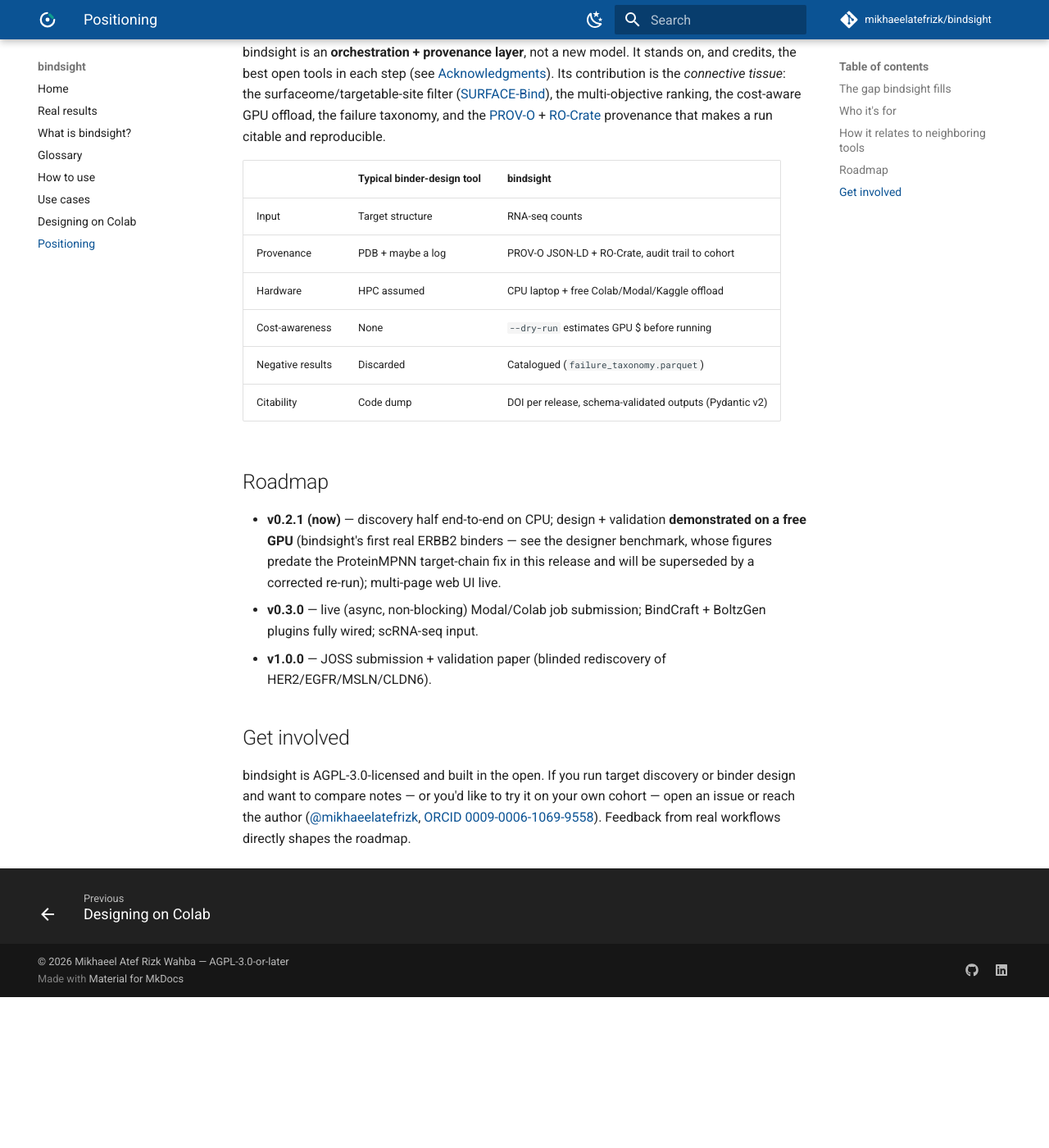
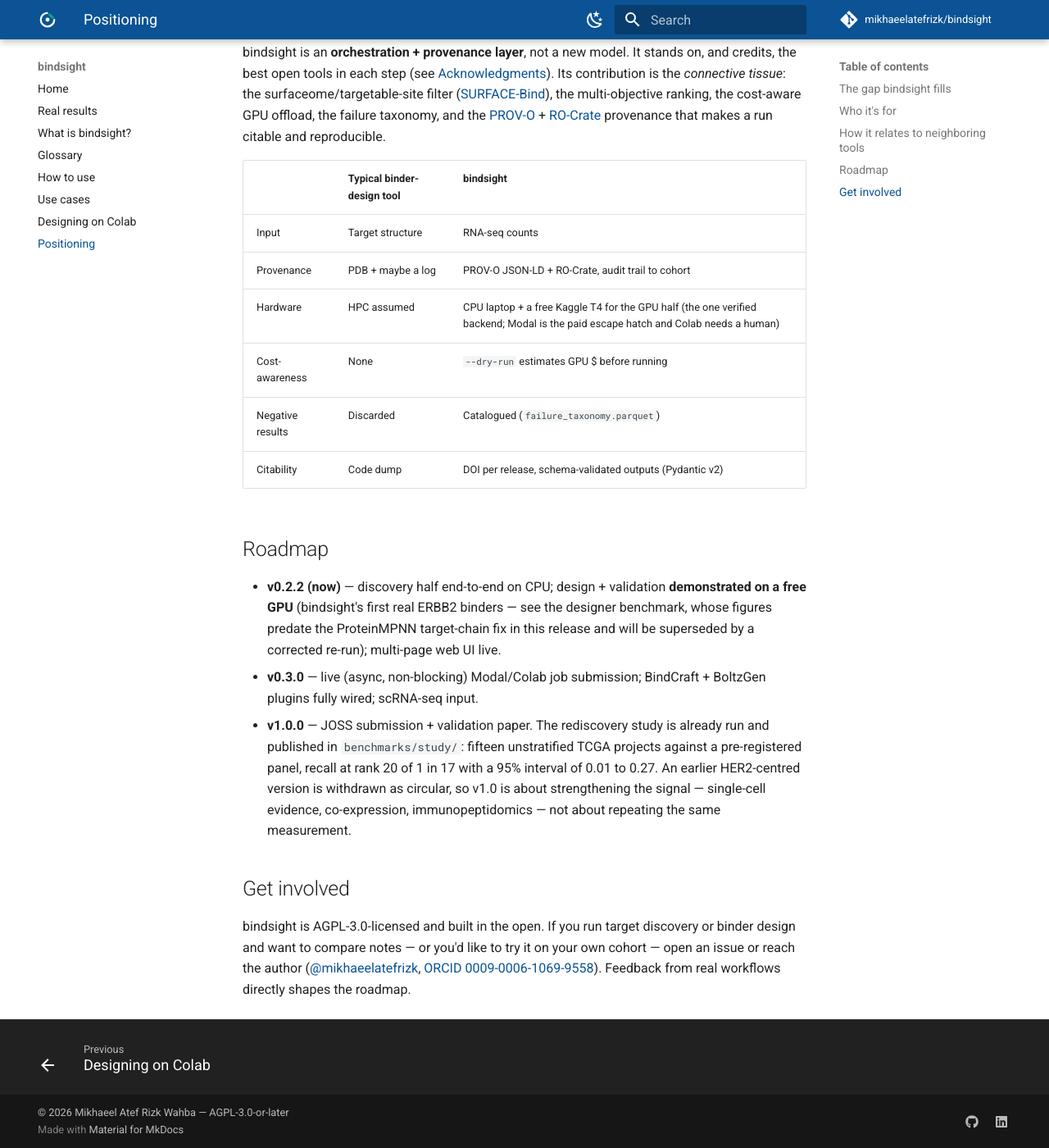
Before and after one commit to mikhaeelatefrizk/bindsight, an MkDocs documentation site: the page built from docs/positioning.md, in a window 1280 px wide and 1400 px high, scrolled down 1116 px. Shown: the whole window at 82% size. Built offline with MkDocs 1.6.1 and Material for MkDocs 9.7.7, drawn with Linux system fonts in a browser that asks for light colours; comment, search, counter and statistics services are not loaded; before the commit the page ends 2332 px from its top, so only the background shows below that.

Commit message:
docs: stop presenting three GPU backends as peers
The positioning page's comparison table still offered "free Colab/Modal/Kaggle
offload", the same framing already corrected in the README, and its roadmap
still called the current release v0.2.1 and listed the validation paper as
future work with a HER2-centred rediscovery. That study has been run, and its
HER2-centred predecessor is withdrawn as circular, so the roadmap now points at
the published numbers and describes v1.0 as strengthening the signal rather than
repeating the measurement.

The Colab how-to now says why it is the hands-on route rather than the
reproducible one: Google's API does not permit launching a free-tier notebook
from a command line, so a person has to be present. Readers who want a run
someone else can repeat are pointed at the Kaggle backend.

Co-Authored-By: Claude Opus 5 <noreply@anthropic.com>

```diff
--- a/docs/positioning.md
+++ b/docs/positioning.md
@@ -48,20 +48,25 @@ reproducible.
 |---|---|---|
 | Input | Target structure | RNA-seq counts |
 | Provenance | PDB + maybe a log | PROV-O JSON-LD + RO-Crate, audit trail to cohort |
-| Hardware | HPC assumed | CPU laptop + free Colab/Modal/Kaggle offload |
+| Hardware | HPC assumed | CPU laptop + a free Kaggle T4 for the GPU half (the one verified backend; Modal is the paid escape hatch and Colab needs a human) |
 | Cost-awareness | None | `--dry-run` estimates GPU $ before running |
 | Negative results | Discarded | Catalogued (`failure_taxonomy.parquet`) |
 | Citability | Code dump | DOI per release, schema-validated outputs (Pydantic v2) |
 
 ## Roadmap
 
-- **v0.2.1 (now)** — discovery half end-to-end on CPU; design + validation **demonstrated on a free GPU**
+- **v0.2.2 (now)** — discovery half end-to-end on CPU; design + validation **demonstrated on a free GPU**
   (bindsight's first real ERBB2 binders — see the designer benchmark, whose figures predate the
   ProteinMPNN target-chain fix in this release and will be superseded by a corrected re-run);
   multi-page web UI live.
 - **v0.3.0** — live (async, non-blocking) Modal/Colab job submission; BindCraft + BoltzGen plugins
   fully wired; scRNA-seq input.
-- **v1.0.0** — JOSS submission + validation paper (blinded rediscovery of HER2/EGFR/MSLN/CLDN6).
+- **v1.0.0** — JOSS submission + validation paper. The rediscovery study is
+  already run and published in `benchmarks/study/`: fifteen unstratified TCGA
+  projects against a pre-registered panel, recall at rank 20 of 1 in 17 with a
+  95% interval of 0.01 to 0.27. An earlier HER2-centred version is withdrawn as
+  circular, so v1.0 is about strengthening the signal — single-cell evidence,
+  co-expression, immunopeptidomics — not about repeating the same measurement.
 
 ## Get involved
 
```
Also changed, not shown: docs/colab-design-howto.md (+8 -0 lines).
